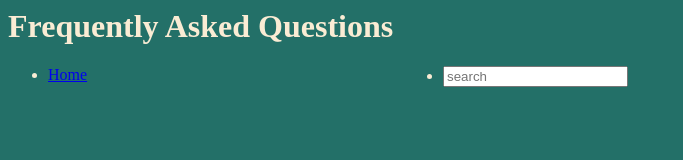
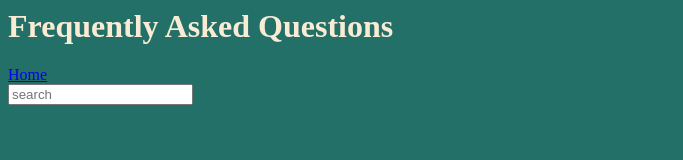
Before and after one commit to gitveryown/AllThingsVaccine, a plain HTML site: page faq.html in a window 1280 px wide. Shown: the whole page, without its empty margins (0-683 px from the left). Drawn offline with Linux system fonts and the light colour scheme.

Commit message:
Update faq.html

```diff
--- a/faq.html
+++ b/faq.html
@@ -10,9 +10,12 @@
     <header>
         <h1>Frequently Asked Questions</h1>
         <nav>
-            <ul>
-                <li><a href="index.html">Home</a></li>
-                <li><input text="" placeholder="search"></li>
+            <div class="home-tab">
+                <a href="index.html">Home</a>
+            </div>
+            <div class="search">
+                <input text="" placeholder="search">
+            </div>
             </ul>
     </nav>
     </header>
```
